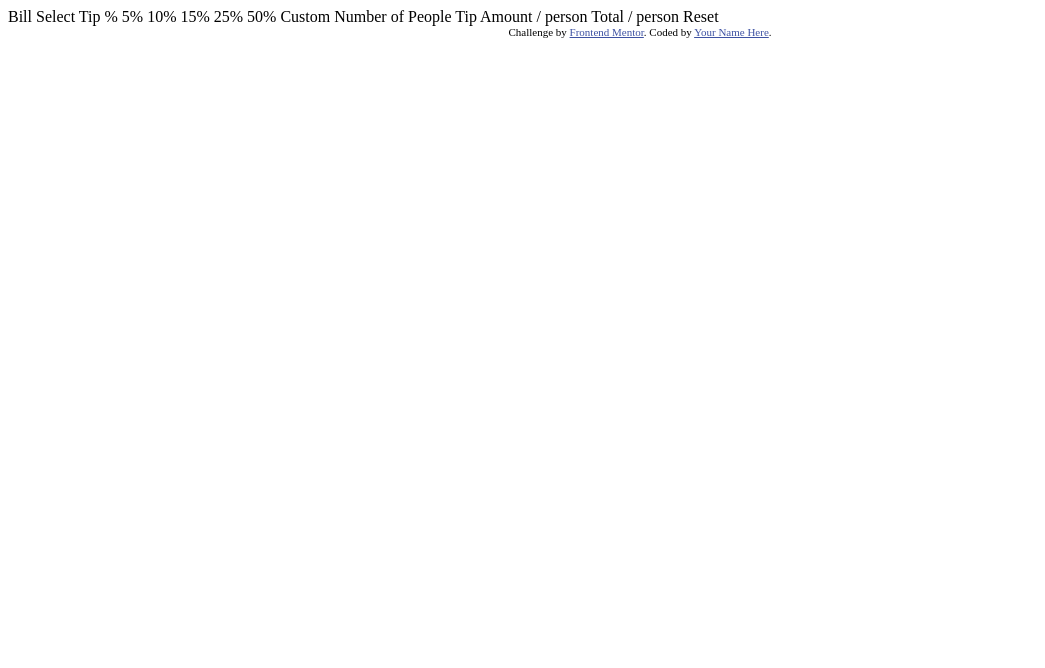
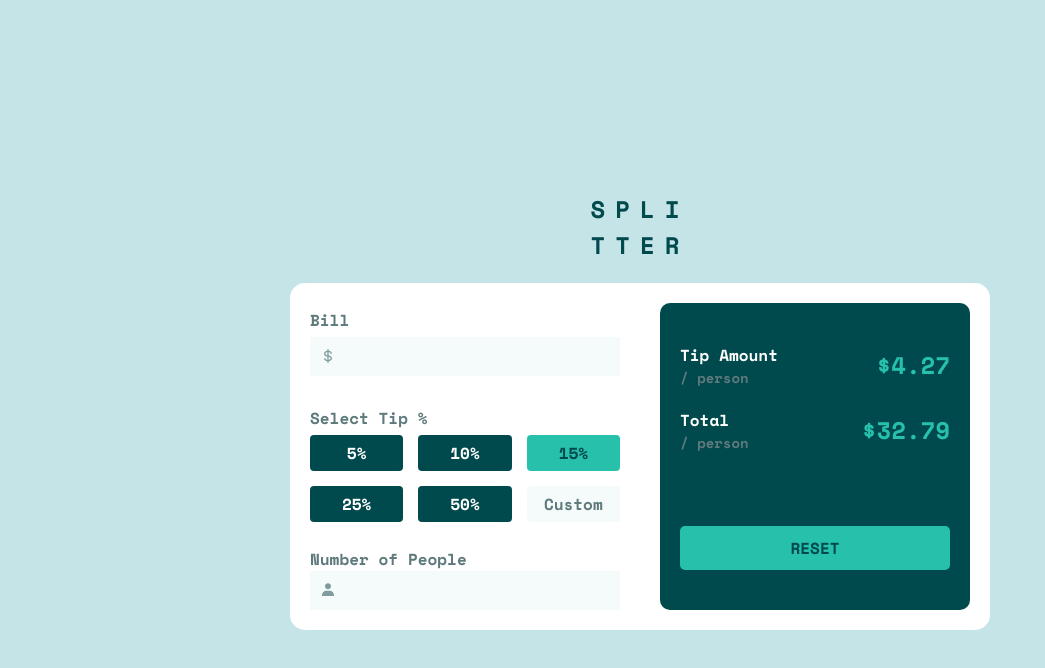
Before and after one commit to mishelrodri/FrontEndMentor-Challenges, a plain HTML site: page 7-Tip-Calculator-App/index.html in a window 1280 px wide. Shown: the whole page, without its empty margins (0-1045 px from the left). Drawn offline with nearby package versions, Linux system fonts and the light colour scheme.

Commit message:
Complete Challenge Seven Project

```diff
--- /dev/null
+++ b/7-Tip-Calculator-App/css/styles.css
@@ -0,0 +1,188 @@
+@import url("https://fonts.googleapis.com/css2?family=Space+Mono:wght@400;700&display=swap");
+
+:root {
+  /* Colors Primary */
+  --Strong-cyan: hsl(172, 67%, 45%);
+
+  /* Colors Neutral */
+
+  --Very-dark-cyan: hsl(183, 100%, 15%);
+  --Dark-grayish-cyan: hsl(186, 14%, 43%);
+  --Grayish-cyan: rgb(127, 156, 159);
+  --Light-grayish-cyan: hsl(185, 41%, 84%);
+  --Very-light-grayish-cyan: hsl(180, 37%, 97%);
+  --White: hsl(0, 0%, 100%);
+  --font1: "Space Mono", monospace;
+}
+
+* {
+  margin: 0;
+  padding: 0;
+  box-sizing: border-box;
+}
+
+body {
+  font-family: var(--font1);
+  font-weight: 700;
+  /* font-size: 24px; */
+  background-color: var(--Light-grayish-cyan);
+
+  /*ESTO HACE QUE DEJE DE CRECER Y SE ADAPTE AL CONTENIDO*/
+  display: grid;
+  place-items: center stretch;
+  min-height: 100vh;
+}
+
+main {
+  padding: 0.1px;
+  margin: 20px 0;
+}
+
+.title {
+  color: var(--Very-dark-cyan);
+  font-size: 24px;
+  text-align: center;
+  display: flex;
+  flex-direction: column;
+  margin: 20px 0;
+  letter-spacing: 10px;
+}
+
+.container {
+  width: 100%;
+  max-width: 420px;
+  margin-inline: auto;
+  background-color: var(--White);
+  border-top-left-radius: 15px;
+  border-top-right-radius: 15px;
+  padding: 20px;
+}
+
+.subtitle {
+  color: var(--Dark-grayish-cyan);
+  padding: 5px 0;
+}
+
+.input-wrapper {
+  position: relative;
+}
+
+.input-wrapper__input {
+  width: 100%;
+  padding: 5px;
+  padding-left: 30px;
+  border: none;
+  outline: none;
+  background-color: var(--Very-light-grayish-cyan);
+  font-family: var(--font1);
+  color: var(--Very-dark-cyan);
+  font-size: 20px;
+  text-align: right;
+  font-weight: 700;
+}
+
+.input-wrapper__svg {
+  position: absolute;
+  left: 10px;
+  top: 30%;
+}
+
+/*Section Tip*/
+
+.container-tips {
+  margin: 25px 0;
+}
+
+.container-tips__elements {
+  display: grid;
+  grid-template-columns: repeat(2, 1fr);
+  gap: 15px;
+}
+.container-tips__element {
+  background-color: var(--Very-dark-cyan);
+  border: unset;
+  color: var(--White);
+  font-size: 16px;
+  font-family: var(--font1);
+  font-weight: 700;
+  border-radius: 4px;
+  padding: 6px 0;
+}
+
+.container-tips__element--cyan {
+  background-color: var(--Strong-cyan);
+  color: var(--Very-dark-cyan);
+}
+
+.container-tips__element--white {
+  background-color: var(--Very-light-grayish-cyan);
+  color: var(--Dark-grayish-cyan);
+}
+
+.container-amount {
+  margin-top: 20px;
+  background-color: var(--Very-dark-cyan);
+  padding: 20px;
+  border-radius: 10px;
+  display: flex;
+  flex-direction: column;
+  gap: 20px;
+}
+.container-amount__items {
+  display: flex;
+  flex-direction: column;
+  gap: 20px;
+}
+
+.container-amount__item {
+  display: flex;
+  justify-content: space-between;
+  align-items: center;
+  flex-wrap: wrap;
+}
+
+.container-amount__item__title {
+  color: var(--White);
+}
+
+.container-amount__item__subtitle {
+  color: var(--Dark-grayish-cyan);
+  font-size: 14px;
+  font-weight: 700;
+}
+
+.container-amount__item__price {
+  color: var(--Strong-cyan);
+  font-size: 24px;
+}
+
+.container-amount__button {
+  background-color: var(--Strong-cyan);
+  border: unset;
+  padding: 10px 0;
+  border-radius: 5px;
+  font-family: var(--font1);
+  color: var(--Very-dark-cyan);
+  font-weight: 700;
+  font-size: 16px;
+}
+
+@media screen and (min-width: 992px) {
+  .container {
+    max-width: 700px;
+    display: grid;
+    grid-template-columns: repeat(2, 1fr);
+    gap: 40px;
+    border-radius: 15px;
+  }
+
+  .container-amount {
+    height: 100%;
+    margin-top: unset;
+    justify-content: space-between;
+    padding: 40px 20px;
+  }
+  .container-tips__elements {
+    grid-template-columns: repeat(3, 1fr);
+  }
+}
--- a/7-Tip-Calculator-App/index.html
+++ b/7-Tip-Calculator-App/index.html
@@ -1,44 +1,107 @@
 <!DOCTYPE html>
 <html lang="en">
   <head>
-  <meta charset="UTF-8">
-  <meta name="viewport" content="width=device-width, initial-scale=1.0"> <!-- displays site properly based on user's device -->
+    <meta charset="UTF-8" />
+    <meta name="viewport" content="width=device-width, initial-scale=1.0" />
+    <!-- displays site properly based on user's device -->
 
-  <link rel="icon" type="image/png" sizes="32x32" href="./images/favicon-32x32.png">
+    <link
+      rel="icon"
+      type="image/png"
+      sizes="32x32"
+      href="./images/favicon-32x32.png"
+    />
+    <link rel="stylesheet" href="css/styles.css" />
 
-  <title>Frontend Mentor | Tip calculator app</title>
-
-  <!-- Feel free to remove these styles or customise in your own stylesheet 👍 -->
-  <style>
-    .attribution { font-size: 11px; text-align: center; }
-    .attribution a { color: hsl(228, 45%, 44%); }
-  </style>
+    <title>Tip calculator app</title>
   </head>
   <body>
+    <main>
+      <h1 class="title"><span>SPLI</span> <span>TTER</span></h1>
 
-  Bill
+      <section class="container">
+        <section class="container__white">
+          <header class="header">
+            <p class="subtitle">Bill</p>
+            <div class="input-wrapper">
+              <input type="number" class="input-wrapper__input" />
+              <svg
+                xmlns="http://www.w3.org/2000/svg"
+                class="input-wrapper__svg"
+                width="16"
+                height="16"
+                viewBox="0 0 24 24"
+                style="fill: #7f9c9f"
+              >
+                <path
+                  d="M15.999 8.5h2c0-2.837-2.755-4.131-5-4.429V2h-2v2.071c-2.245.298-5 1.592-5 4.429 0 2.706 2.666 4.113 5 4.43v4.97c-1.448-.251-3-1.024-3-2.4h-2c0 2.589 2.425 4.119 5 4.436V22h2v-2.07c2.245-.298 5-1.593 5-4.43s-2.755-4.131-5-4.429V6.1c1.33.239 3 .941 3 2.4zm-8 0c0-1.459 1.67-2.161 3-2.4v4.799c-1.371-.253-3-1.002-3-2.399zm8 7c0 1.459-1.67 2.161-3 2.4v-4.8c1.33.239 3 .941 3 2.4z"
+                ></path>
+              </svg>
+            </div>
+          </header>
 
-  Select Tip %
-  5%
-  10%
+          <div class="container-tips">
+            <p class="subtitle">Select Tip %</p>
+            <div class="container-tips__elements">
+              <button class="container-tips__element">5%</button>
+              <button class="container-tips__element">10%</button>
+              <button
+                class="container-tips__element container-tips__element--cyan"
+              >
                 15%
-  25%
-  50%
+              </button>
+              <button class="container-tips__element">25%</button>
+              <button class="container-tips__element">50%</button>
+              <button
+                class="container-tips__element container-tips__element--white"
+              >
                 Custom
+              </button>
+            </div>
+          </div>
 
-  Number of People
+          <div class="container-number">
+            <label for="people" class="subtitle">Number of People</label>
+            <div class="input-wrapper">
+              <input id="people" type="number" class="input-wrapper__input" />
+              <svg
+                xmlns="http://www.w3.org/2000/svg"
+                class="input-wrapper__svg"
+                width="16"
+                height="16"
+                viewBox="0 0 24 24"
+                style="fill: #7f9c9f"
+              >
+                <path
+                  d="M7.5 6.5C7.5 8.981 9.519 11 12 11s4.5-2.019 4.5-4.5S14.481 2 12 2 7.5 4.019 7.5 6.5zM20 21h1v-1c0-3.859-3.141-7-7-7h-4c-3.86 0-7 3.141-7 7v1h17z"
+                ></path>
+              </svg>
+            </div>
+          </div>
+        </section>
 
-  Tip Amount
-  / person
-
-  Total
-  / person
-
-  Reset
-
-  <div class="attribution">
-    Challenge by <a href="https://www.frontendmentor.io?ref=challenge" target="_blank">Frontend Mentor</a>.
-    Coded by <a href="#">Your Name Here</a>.
+        <section class="container__dark">
+          <div class="container-amount">
+            <div class="container-amount__items">
+              <div class="container-amount__item">
+                <div>
+                  <p class="container-amount__item__title">Tip Amount</p>
+                  <p class="container-amount__item__subtitle">/ person</p>
                 </div>
+                <p class="container-amount__item__price">$4.27</p>
+              </div>
+              <div class="container-amount__item">
+                <div>
+                  <p class="container-amount__item__title">Total</p>
+                  <p class="container-amount__item__subtitle">/ person</p>
+                </div>
+                <p class="container-amount__item__price">$32.79</p>
+              </div>
+            </div>
+            <button class="container-amount__button">RESET</button>
+          </div>
+        </section>
+      </section>
+    </main>
   </body>
 </html>
```
Also changed, not shown: 2 other files. Lines whose indentation alone changed are shown as unchanged.
